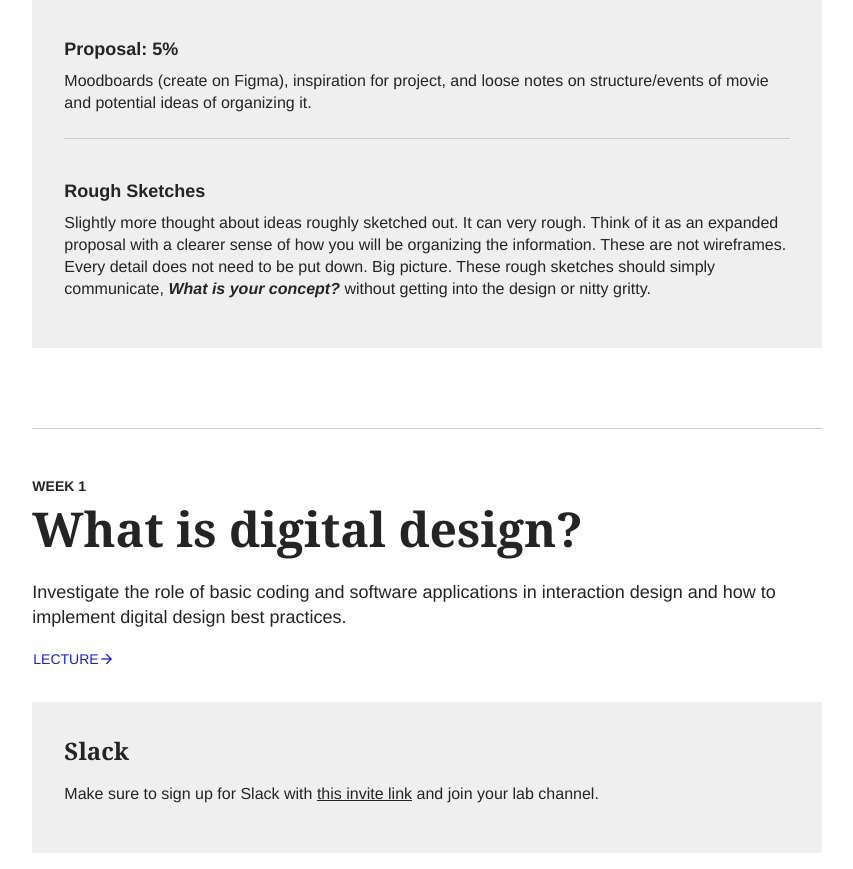
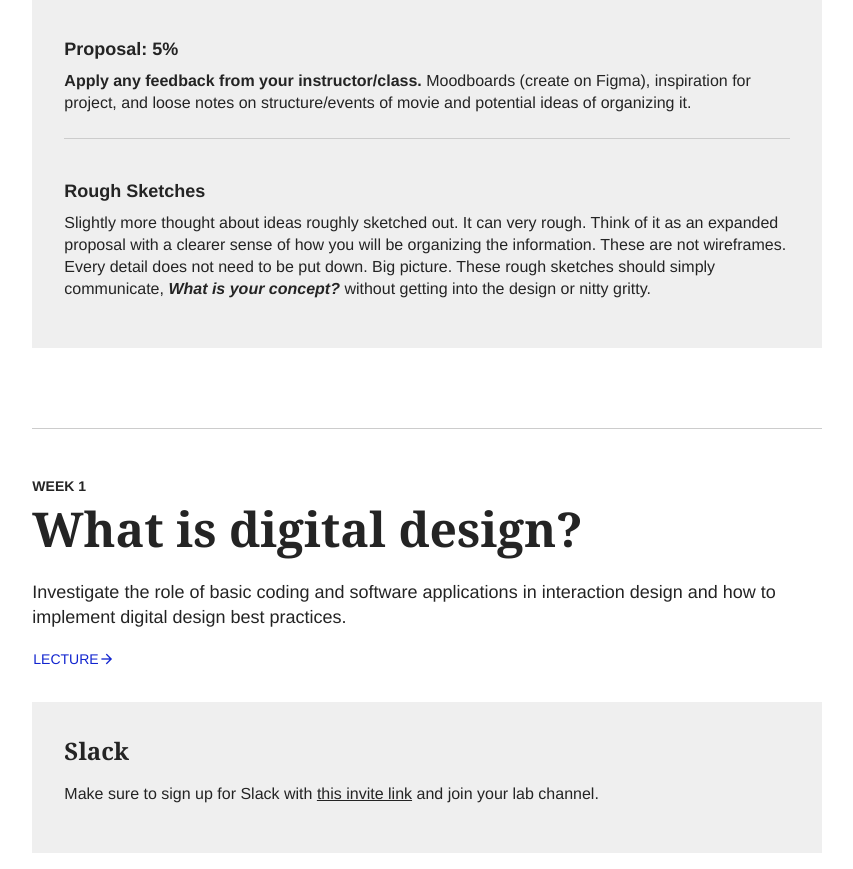
Before and after one commit to yorkdesign/DESN1011-W20, a plain HTML site: page index.html in a window 1280 px wide. Shown: the part 979-1848 px from the top of the page, without its empty margins (205-1058 px from the left). Drawn offline with Linux system fonts and the light colour scheme; a web font is replaced by a local one.

Commit message:
proposal wording

```diff
--- a/index.html
+++ b/index.html
@@ -78,7 +78,7 @@
 							</section>
 							<section>
 								<h4 class="h3">Proposal: 5%</h4>
-								<p>Moodboards (create on Figma), inspiration for project, and loose notes on structure/events of movie and potential ideas of organizing it.</p>
+								<p><strong>Apply any feedback from your instructor/class.</strong> Moodboards (create on Figma), inspiration for project, and loose notes on structure/events of movie and potential ideas of organizing it.</p>
 							</section>
 							<section>
 								<h4 class="h3">Rough Sketches</h4>
```
